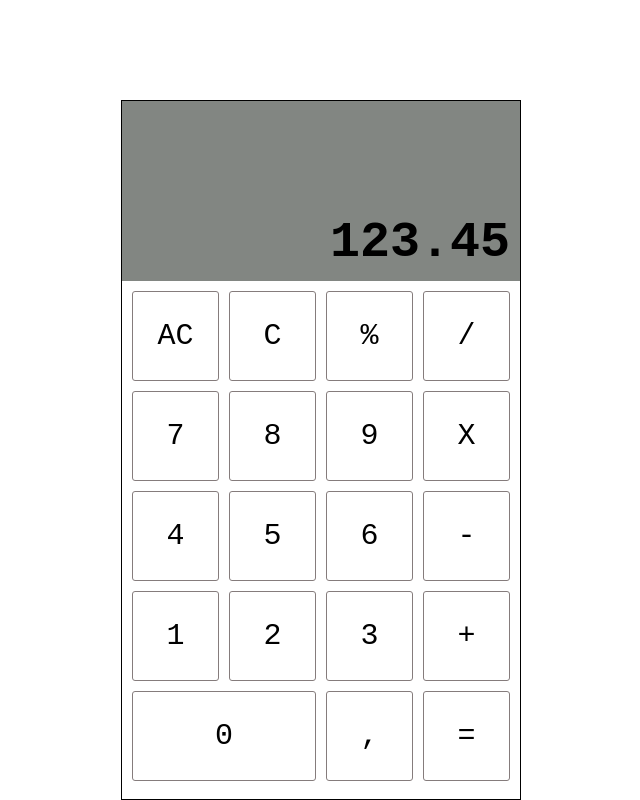
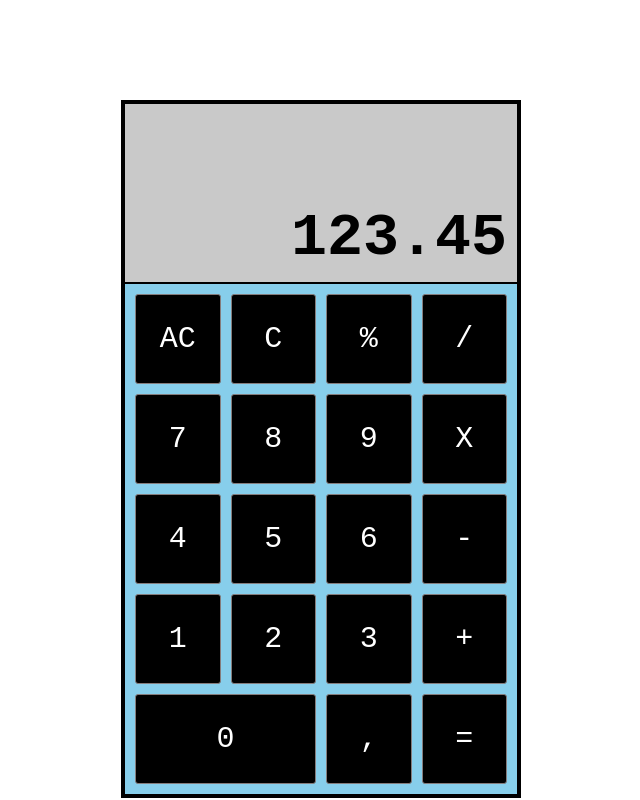
Before and after one commit to Victor239A/Calculadora-2025, a plain HTML site: page index.html in a window 1280 px wide. Shown: the whole page, without its empty margins (319-959 px from the left). Drawn offline with Linux system fonts and the light colour scheme.

Commit message:
Diseño hecho por alejo

```diff
--- a/index.css
+++ b/index.css
@@ -2,8 +2,8 @@
 
 #calculadora {
     width: 40rem;
-    height: 70rem;
-    border: 1px solid black;
+    height: 69.8rem;
+    border: 4px solid black;
 
     margin: auto;
     margin-top: 10rem;
--- a/views/pantallaView.css
+++ b/views/pantallaView.css
@@ -1,9 +1,10 @@
 .pantalla {
     height: 18rem;
-    background-color: rgb(130, 134, 130);
+    background-color:rgb(201, 201, 201);
     padding: 1rem;
 
-    font-size: 5rem;
+    border-bottom: 2px solid black;
+    font-size: 6rem;
     font-weight: 600;
 
     display: flex;
--- a/views/tecladoView.css
+++ b/views/tecladoView.css
@@ -5,11 +5,14 @@
     grid-template-columns: repeat(4,1fr);
     grid-template-rows: repeat(5,9rem);
     gap: 1rem;
+    background-color: skyblue;
 }
 .teclas {
     font-size: 3rem;
     border: 1px solid rgb(133, 124, 124);
     border-radius: 3px;
+    background-color: black;
+    color: white;
 
     display: flex;
     justify-content: center;
@@ -17,7 +20,7 @@
     cursor: pointer;
 }
 .teclas:hover {
-    background-color: rgb(86, 48, 122);
+    background-color:rgb(148, 139, 139);
 }
 .tecla-0 {
     grid-column: 1/3;
```
